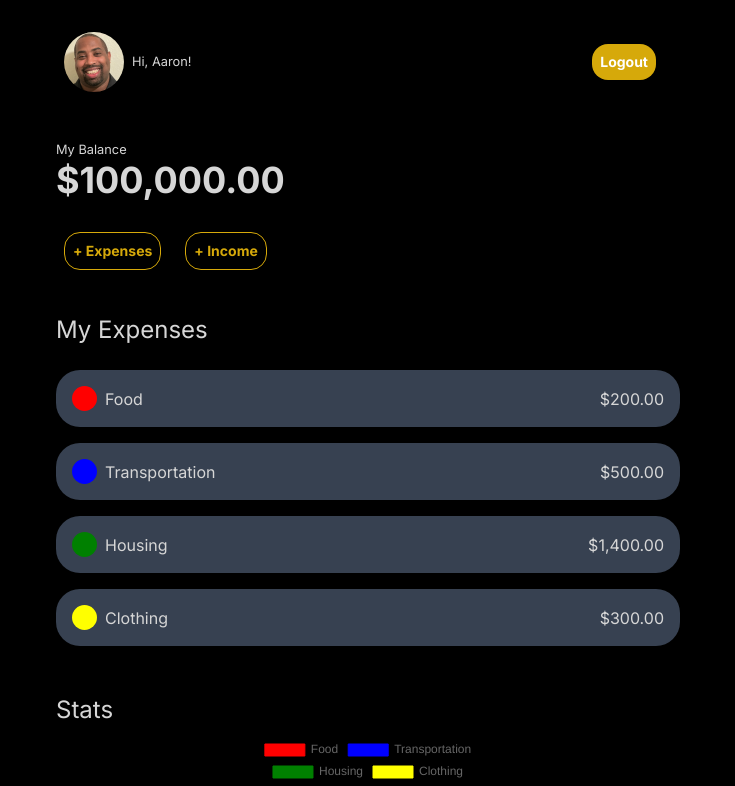
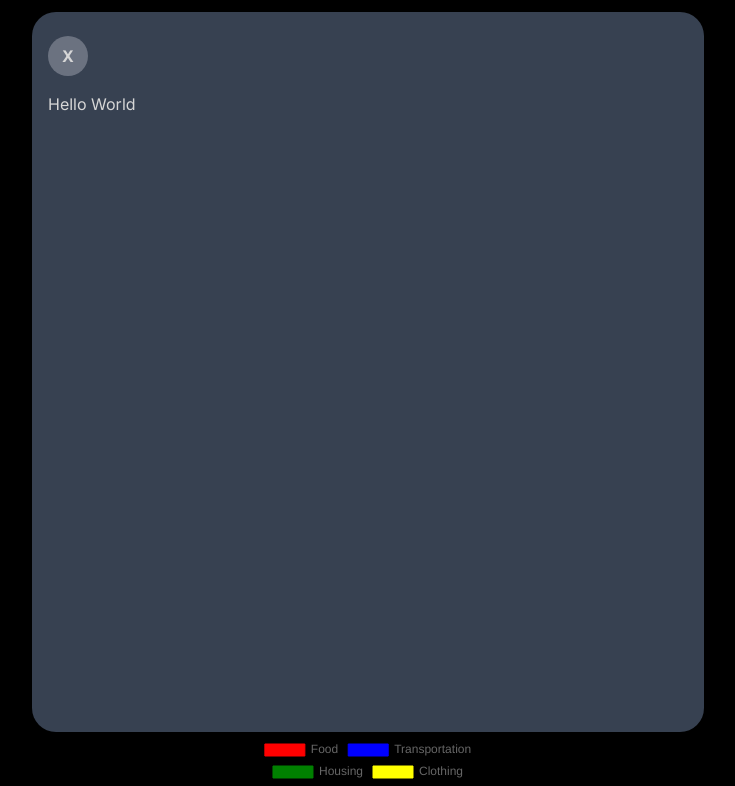
Before and after one commit to aanglin/expense-tracker, a Next.js app: page / in a window 1280 px wide. Shown: the top 786 px of the page, without its empty margins (272-1007 px from the left). Built offline with nearby package versions, Linux system fonts and the light colour scheme.

Commit message:
added modal

```diff
--- a/app/globals.css
+++ b/app/globals.css
@@ -4,7 +4,7 @@
 
 @layer base {
   body {
-    @apply bg-[#000000] text-[#d6d6d6];
+    @apply bg-[#000000] text-[#d6d6d6] relative;
   }
   button {
     @apply hover:scale-110 transition-all duration-100;
--- a/app/page.js
+++ b/app/page.js
@@ -1,14 +1,14 @@
 "use client";
-
+import { useState } from "react";
 import { Chart as ChartJS, ArcElement, Tooltip, Legend } from "chart.js";
 import { Doughnut } from "react-chartjs-2";
 
+import { currencyFormatter } from "@/util/format";
 import ExpenseCategoryItems from "@/components/ExpenseCategoryItems";
-import { currencyFormatter } from "@/util/format";
+import Modal from "@/components/Modal";
 
 ChartJS.register(ArcElement, Tooltip, Legend);
 
-export default function Home() {
 const DummyData = [
   {
     id: 1,
@@ -35,14 +35,30 @@ export default function Home() {
     total: 300,
   },
 ];
+
+export default function Home() {
+  const [showModal, setShowModal] = useState(true);
+
   return (
+    <>
+      {/* Modal */}
+      <Modal showModal={showModal} setShowModal={setShowModal}>
+        <h1>Hello World</h1>
+      </Modal>
       <main className="container max-w-2xl px-6 mx-auto">
         <section className="py-3">
           <small className="text-md">My Balance</small>
           <h2 className="text-4xl font-bold">{currencyFormatter(100000)}</h2>
         </section>
         <section className="flex items-center gap-2 py-3">
-        <button className="btn btn-primary">+ Expenses</button>
+          <button
+            onClick={() => {
+              setShowModal(true);
+            }}
+            className="btn btn-primary"
+          >
+            + Expenses
+          </button>
           <button className="btn btn-primary">+ Income</button>
         </section>
         {/* Expense Section */}
@@ -82,5 +98,6 @@ export default function Home() {
           </div>
         </section>
       </main>
+    </>
   );
 }
--- /dev/null
+++ b/components/Modal.js
@@ -0,0 +1,24 @@
+import React from "react";
+
+export default function Modal({ showModal, setShowModal, children }) {
+  return (
+    <div
+      style={{
+        transform: showModal ? "translateX(0%)" : "translateX(-200%)",
+      }}
+      className="absolute top-0 left-0 w-full h-full  z-10 transition-all duration-500"
+    >
+      <div className="container mx-auto max-w-2xl h-[90vh] rounded-3xl bg-gray-700 py-6 px-4 mt-3">
+        <button
+          onClick={() => {
+            setShowModal(false);
+          }}
+          className="w-10 h-10 mb-4 font-bold rounded-full bg-gray-500"
+        >
+          X
+        </button>
+        {children}
+      </div>
+    </div>
+  );
+}
```
Lines whose indentation alone changed are shown as unchanged.
